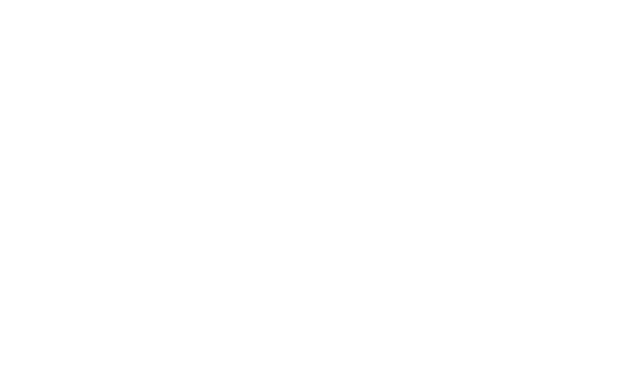
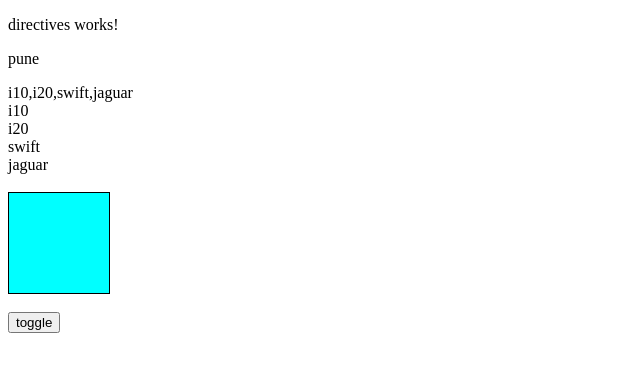
Before and after one commit to pbhapkar17/aug_batch1, an Angular app in the folder myApplication/: page /directives in a window 1280 px wide. Before the commit this address led to /. Shown: the top 372 px of the page, without its empty margins (0-640 px from the left). Built offline with nearby package versions, Linux system fonts and the light colour scheme.

Commit message:
ng for,if

```diff
--- a/myApplication/src/app/app-routing.module.ts
+++ b/myApplication/src/app/app-routing.module.ts
@@ -4,12 +4,14 @@ import { HomeComponent } from './home/home.component';
 import { LoginComponent } from './login/login.component';
 import { SignUpComponent } from './sign-up/sign-up.component';
 import { DatabindingComponent } from './databinding/databinding.component';
+import { DirectivesComponent } from './directives/directives.component';
 
 const routes: Routes = [
   { path : '' , component : HomeComponent},
   { path : "login" , component : LoginComponent},
   { path : "signUp" , component : SignUpComponent},
-  { path : "dataBinding", component: DatabindingComponent}
+  { path : "dataBinding", component: DatabindingComponent},
+  { path : "directives", component:DirectivesComponent}
 ];
 
 @NgModule({
--- a/myApplication/src/app/app.module.ts
+++ b/myApplication/src/app/app.module.ts
@@ -8,6 +8,7 @@ import { LoginComponent } from './login/login.component';
 import { SignUpComponent } from './sign-up/sign-up.component';
 import { DatabindingComponent } from './databinding/databinding.component';
 import { FormsModule } from '@angular/forms';
+import { DirectivesComponent } from './directives/directives.component';
 
 
 @NgModule({
@@ -17,6 +18,7 @@ import { FormsModule } from '@angular/forms';
     LoginComponent,
     SignUpComponent,
     DatabindingComponent,
+    DirectivesComponent,
 
   ],
   imports: [  //modules
--- /dev/null
+++ b/myApplication/src/app/directives/directives.component.css
@@ -0,0 +1,7 @@
+.div-container{
+    border: 1px solid black;
+    background-color: aqua;
+    height: 100px;
+    width: 100px;
+
+}
--- /dev/null
+++ b/myApplication/src/app/directives/directives.component.html
@@ -0,0 +1,18 @@
+<p>directives works!</p>
+
+<div *ngIf="isShow">
+    <p>{{city}}</p>
+</div>
+
+<div>{{cars}}</div>
+
+<div *ngFor="let carName of cars">
+{{carName}}
+</div>
+<br>
+
+<div class="div-container" *ngIf="showDiv">
+
+</div>
+<br>
+<button (click)="toggle()">toggle</button>
--- /dev/null
+++ b/myApplication/src/app/directives/directives.component.ts
@@ -0,0 +1,40 @@
+import { Component } from '@angular/core';
+
+@Component({
+  selector: 'app-directives',
+  templateUrl: './directives.component.html',
+  styleUrls: ['./directives.component.css']
+})
+export class DirectivesComponent {
+
+
+  //directives are used to manipulate the DOM. By using Angular directives,
+  //you can change the appearance, behavior or a layout of a DOM element
+// 1.Component Directives
+// 2.Structural Directives
+// 3.Attribute Directives
+
+// Component Directives: Component directives are used in main class. They contain the detail of how the component should be processed, instantiated and used at runtime.
+
+// Structural Directives: Structural directives start with a * sign. These directives are used to manipulate and change the structure of the DOM elements. For example, *ngIf directive, *ngSwitch directive, and *ngFor directive.
+// *ngIf Directive: The ngIf allows us to Add/Remove DOM Element.
+// *ngSwitch Directive: The *ngSwitch allows us to Add/Remove DOM Element. It is similar to switch statement of C#.
+// *ngFor Directive: The *ngFor directive is used to repeat a portion of HTML template once per each item from an iterable list (Collection).
+// Attribute Directives: Attribute directives are used to change the look and behavior of the DOM elements. For example: ngClass directive, and ngStyle directive etc.
+
+// ngClass Directive: The ngClass directive is used to add or remove CSS classes to an HTML element.
+// ngStyle Directive: The ngStyle directive facilitates you to modify the style of an HTML element using the expression. You can also use ngStyle directive to dynamically change the style of your HTML element.
+
+
+city = "pune"
+isShow = true; //null/undefined/false >> false
+
+cars = ["i10",'i20',"swift","jaguar"];
+showDiv = true;
+
+toggle(){
+  //this.showDiv = false;
+  this.showDiv = !this.showDiv;//!T>>F/ !f>>t
+}
+
+}
--- a/myApplication/src/app/home/home.component.html
+++ b/myApplication/src/app/home/home.component.html
@@ -3,5 +3,6 @@
         <button routerLink="/login" class="btn">Login</button>
         <button (click)="signUpCompo()" class="btn"> Sign Up</button>
         <button routerLink="/dataBinding" class="btn"> Data binding</button>
+        <button (click)="directives()" class="btn">Directives</button>
     </div>
 </div>
--- a/myApplication/src/app/home/home.component.ts
+++ b/myApplication/src/app/home/home.component.ts
@@ -35,4 +35,8 @@ export class HomeComponent {
     console.log("test calling...");
 
   }
+
+  directives(){
+    this.router.navigateByUrl('directives');
+  }
 }
```
Also changed, not shown: 1 other file (tests, documents, lock files or other folders).
